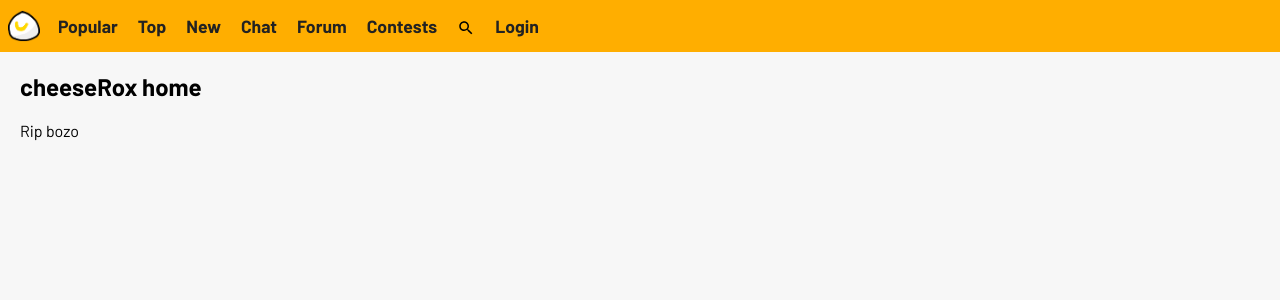
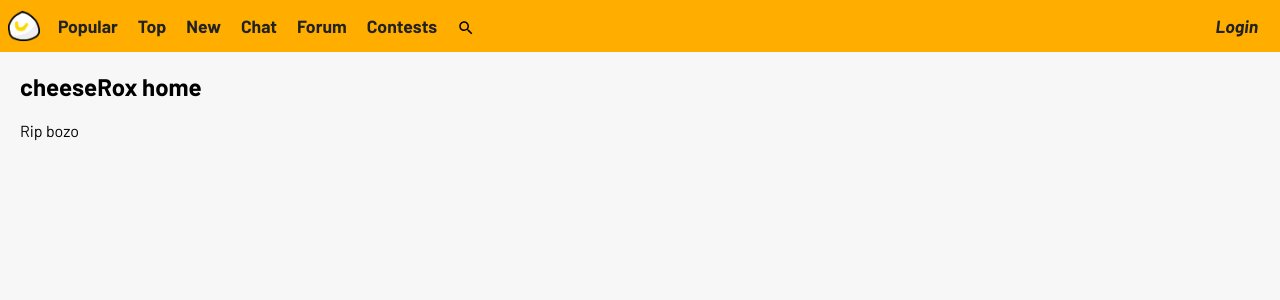
Before and after one commit to chazizgrkb/cheeseRox-web, a PHP site: page /index.php in a window 1280 px wide. Shown: the top 300 px of the page. Run offline with PHP 8.4, Linux system fonts and the light colour scheme; data that the repository does not hold is empty; style sheets or scripts are compiled from the project's sources.

Commit message:
Update _layout.twig

```diff
--- a/templates/_layout.twig
+++ b/templates/_layout.twig
@@ -20,6 +20,8 @@
 				{% if glob_forum %}<li><a href="/forum/" class="btn">Forum</a></li>{% endif %}
 				<li><a href="/contests.php" class="btn">Contests</a></li>
 				<li><a href="/search.php" class="btn"><img src="/assets/icons/search.svg" class="search"></a></li>
+			</ul>
+			<ul class="menu right">
 				<li>
 					{% if log %}
 						{{ userlink(userdata) }}
```
